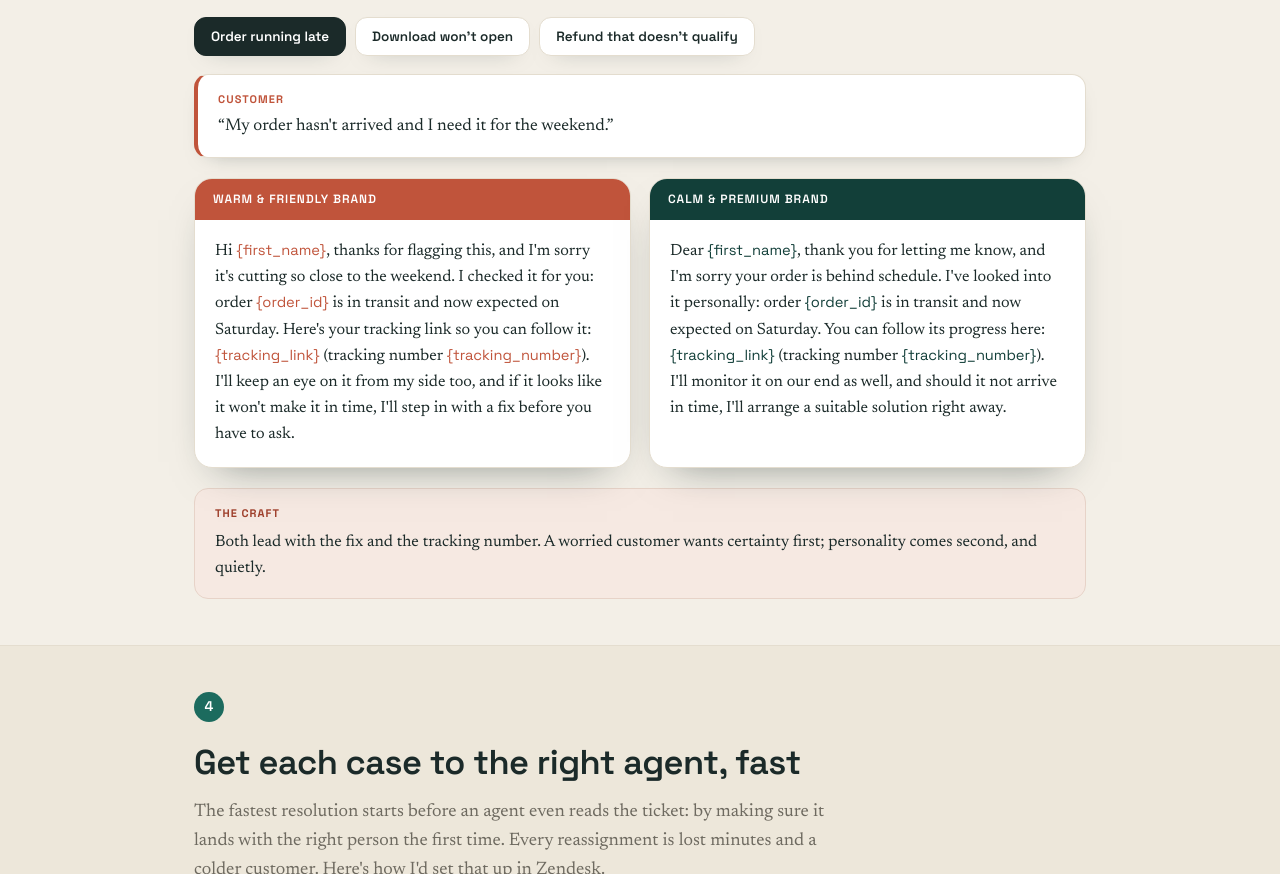
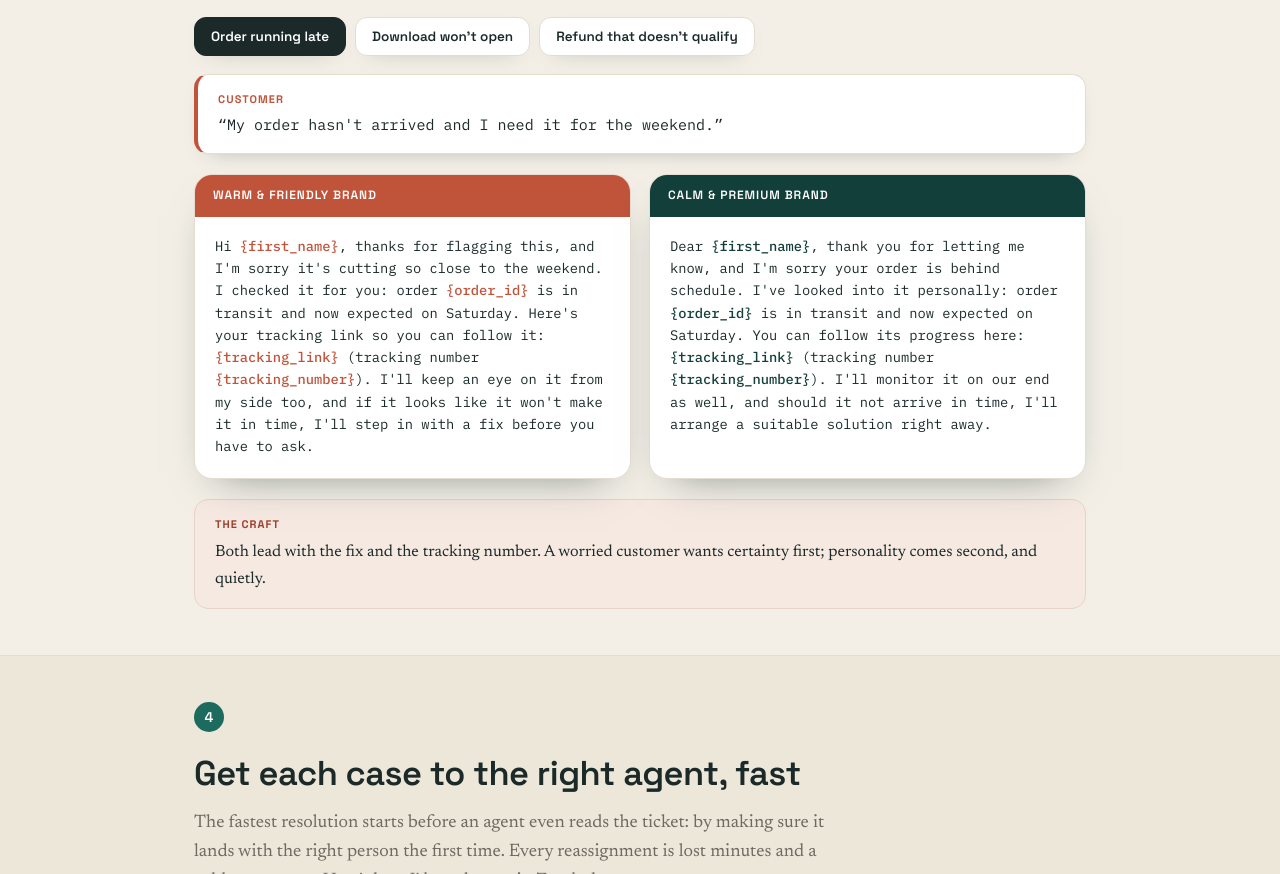
Before and after one commit to monicagvesga/monicagvesga.github.io, a plain HTML site: page brand-voice-in-support.html in a window 1280 px wide. Shown: the part 2838-3712 px from the top of the page. Drawn offline with Linux system fonts and the light colour scheme.

Commit message:
Add files via upload

```diff
--- a/brand-voice-in-support.html
+++ b/brand-voice-in-support.html
@@ -7,7 +7,7 @@
 <meta name="description" content="A practical guide to finding a brand's voice and matching it to how the customer will read it. Real scenarios, professional replies, interactive cheat sheet. By Mónica Gómez Vesga." />
 <link rel="preconnect" href="https://fonts.googleapis.com" />
 <link rel="preconnect" href="https://fonts.gstatic.com" crossorigin />
-<link href="https://fonts.googleapis.com/css2?family=Space+Grotesk:wght@400;500;600;700&family=Newsreader:ital,opsz,wght@0,6..72,400;0,6..72,500;0,6..72,600;1,6..72,400;1,6..72,500&display=swap" rel="stylesheet" />
+<link href="https://fonts.googleapis.com/css2?family=Space+Grotesk:wght@400;500;600;700&family=Newsreader:ital,opsz,wght@0,6..72,400;0,6..72,500;0,6..72,600;1,6..72,400;1,6..72,500&family=IBM+Plex+Mono:wght@400;500&display=swap" rel="stylesheet" />
 <style>
   :root{
     --bg:#F3EFE7; --ink:#1B2A29; --mute:#6E6A60; --line:#E4DDCF; --card:#FFFFFF;
@@ -90,7 +90,7 @@
   .scen-tab:hover{border-color:var(--teal);}
   .scen-tab.active{background:var(--ink);border-color:var(--ink);color:#fff;}
   .custmsg{background:#fff;border:1px solid var(--line);border-left:4px solid var(--clay);border-radius:14px;
-    padding:16px 20px;margin-bottom:20px;font-size:1.06rem;box-shadow:var(--shadow-sm);}
+    padding:16px 20px;margin-bottom:20px;font-family:"IBM Plex Mono",ui-monospace,monospace;font-size:.94rem;line-height:1.6;box-shadow:var(--shadow-sm);}
   .custmsg b{font-family:"Space Grotesk",sans-serif;font-size:11px;text-transform:uppercase;letter-spacing:.1em;color:var(--clay);display:block;margin-bottom:5px;}
   .vgrid{display:grid;grid-template-columns:1fr 1fr;gap:18px;}
   @media(max-width:720px){.vgrid{grid-template-columns:1fr;}}
@@ -98,8 +98,8 @@
   .vhead{font-size:12px;font-weight:600;letter-spacing:.08em;text-transform:uppercase;color:#fff;padding:11px 18px;}
   .vcard.warm .vhead{background:var(--clay);}
   .vcard.premium .vhead{background:var(--teal-deep);}
-  .vbody{padding:18px 20px 20px;font-size:1.02rem;line-height:1.6;}
-  .vbody v{color:var(--clay);font-style:normal;font-family:"Space Grotesk",sans-serif;font-size:.9em;}
+  .vbody{padding:18px 20px 20px;font-family:"IBM Plex Mono",ui-monospace,monospace;font-size:.86rem;line-height:1.62;}
+  .vbody v{color:var(--clay);font-style:normal;font-weight:500;}
   .vcard.premium .vbody v{color:var(--teal-deep);}
   .note-k{margin-top:20px;background:var(--blush);border:1px solid #E7D3C8;border-radius:14px;padding:16px 20px;
     font-family:"Newsreader",serif;font-size:1.02rem;color:var(--ink);}
```
Also changed, not shown: macros-and-templates.html (+3 -3 lines).
